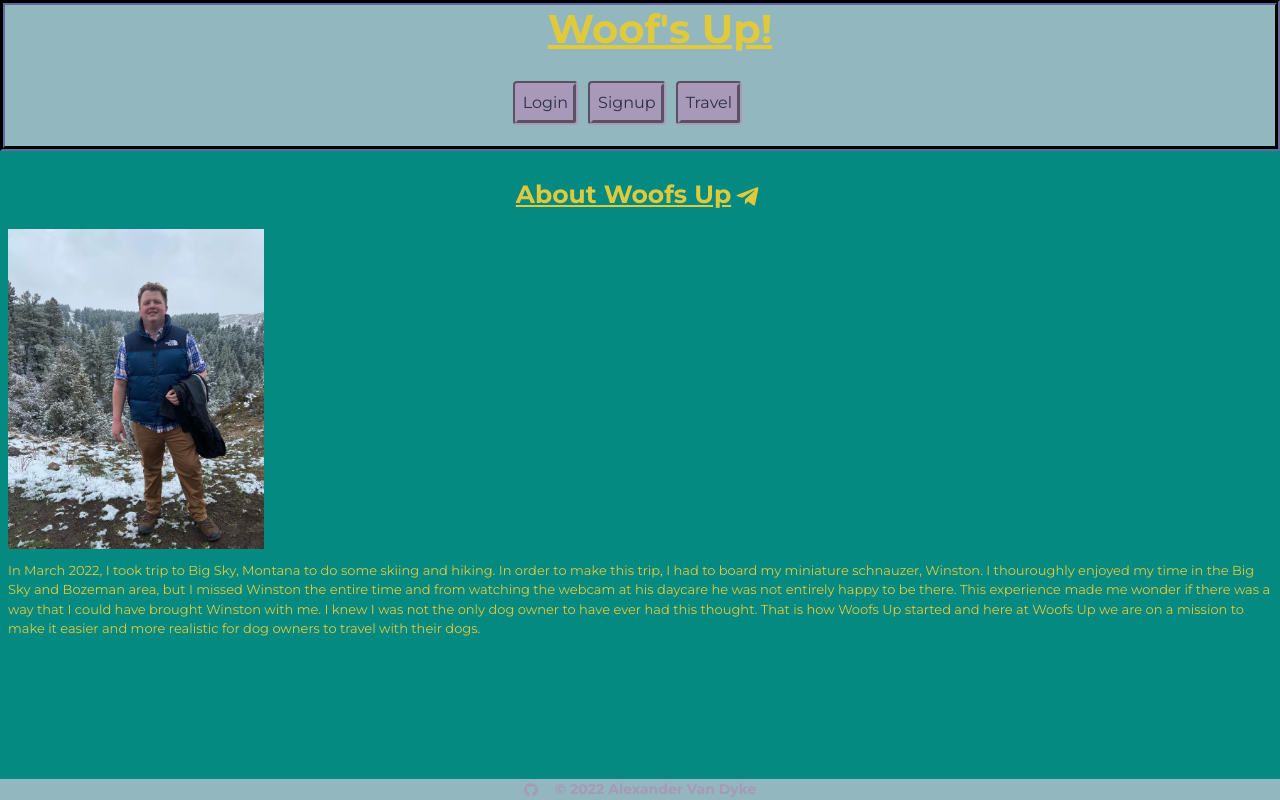
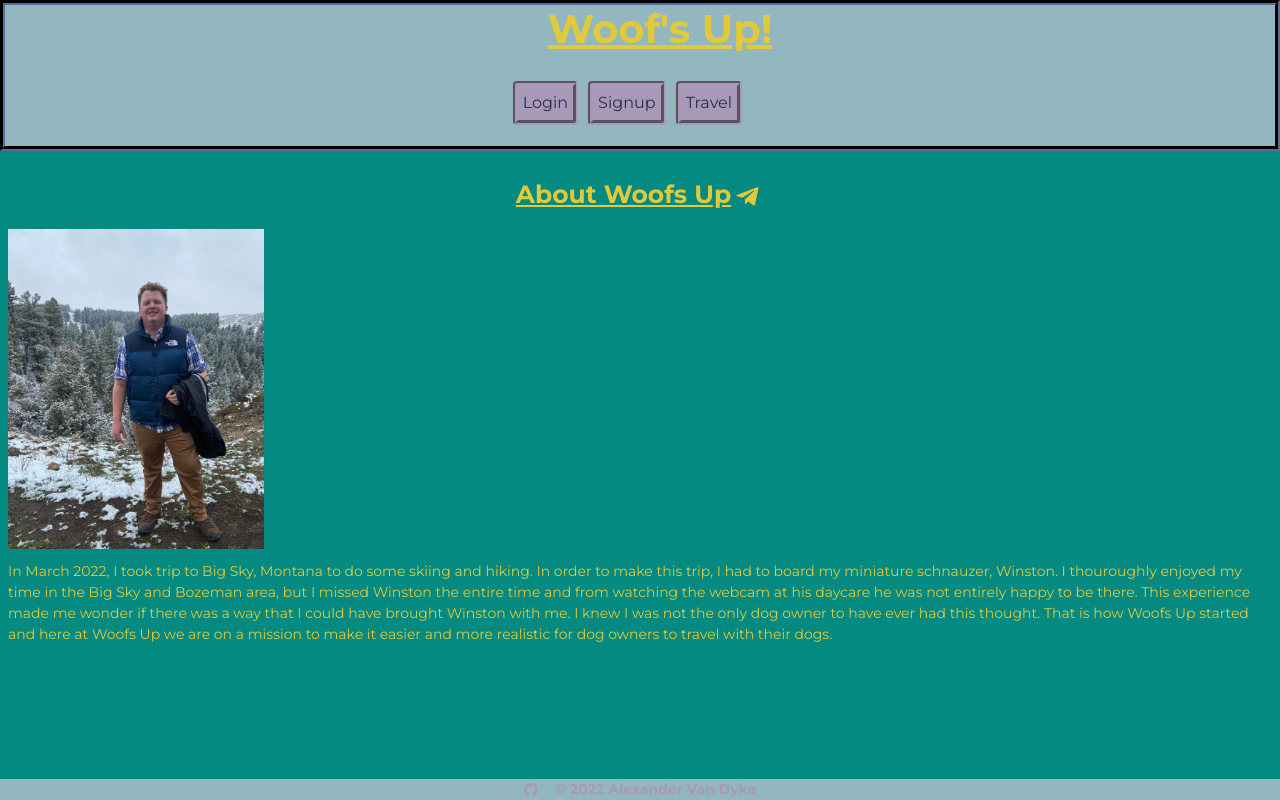
Before and after one commit to AlexandertheGreat491/Woofs_Up, a React (Create React App) app: page / in a window 1280 px wide. Built offline with nearby package versions, Linux system fonts and the light colour scheme.

Commit message:
increased font-size and changed from px to em for consistency

```diff
--- a/src/index.css
+++ b/src/index.css
@@ -48,7 +48,7 @@ code {
 }
 
 #bio {
-  font-size: 13px;
+  font-size: 0.875em;
   color: var(--tertiary);
   margin-left: 26.5625em;
   margin-bottom: 31.25em;
```
